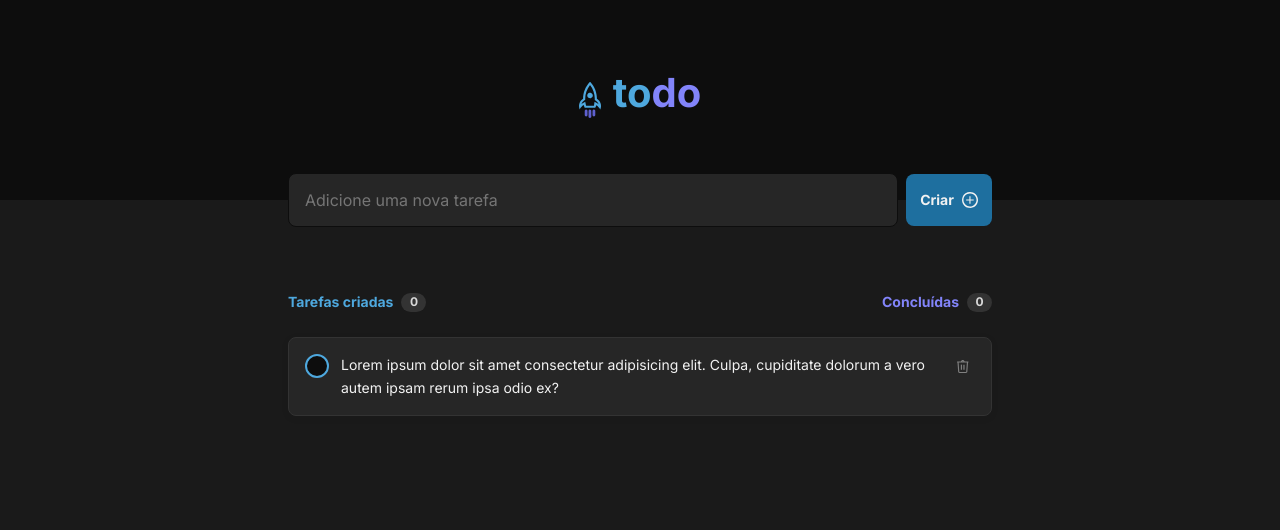
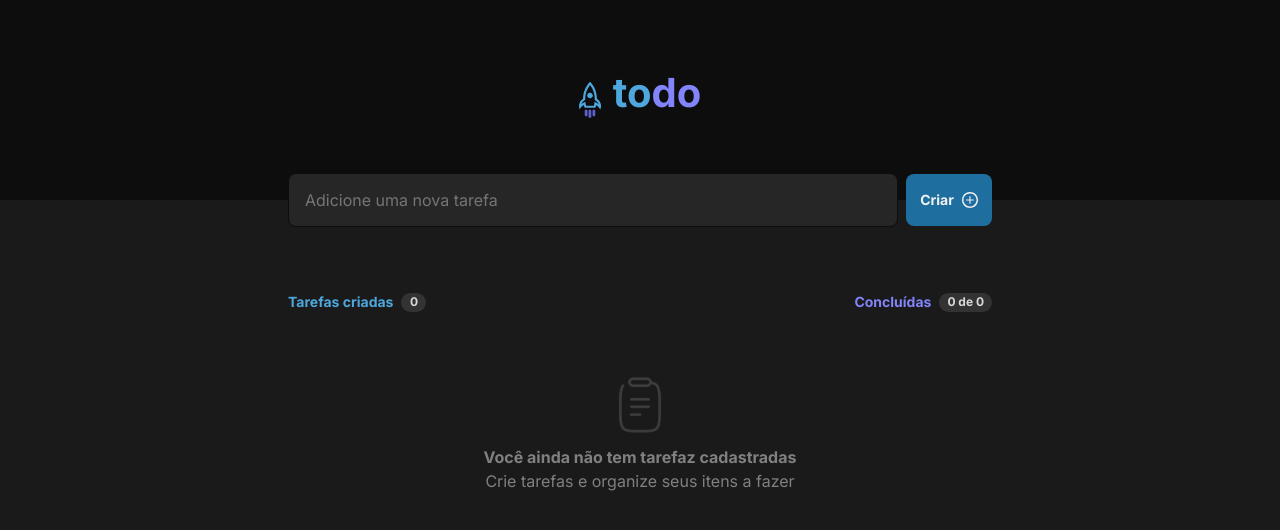
Before and after one commit to Tiago-SO/projeto-to-do-list, a React (Vite) app: page / in a window 1280 px wide. Shown: the top 530 px of the page. Built offline with nearby package versions, Linux system fonts and the light colour scheme.

Commit message:
Finalizing project

```diff
--- a/src/App.tsx
+++ b/src/App.tsx
@@ -2,15 +2,58 @@ import { Header } from './components/Header';
 import { Record } from './components/Record';
 import './global.css';
 import styles from './App.module.css';
+import { useState } from 'react';
+
+export interface ITask {
+  id: string;
+  title: string;
+  isCompleted: boolean;
+}
 
 function App() {
+  const [tasks, setTasks] = useState<ITask[]>([]);
+
+  function addTask(taskTitle: string) {
+      setTasks([
+        ...tasks,
+        {
+          id: crypto.randomUUID(),
+          title: taskTitle,
+          isCompleted: false
+      }
+    ]);
+  }
+
+  function deleteTaskById(taskId: string) {
+    const newTasks = tasks.filter(task => task.id!== taskId);
+    setTasks(newTasks);
+  }
+
+  function toggleTaskCompletedById(taskId: string) {
+    const newTasks = tasks.map(task => {
+      if (task.id === taskId) {
+        return{
+          ...task,
+            isCompleted: !task.isCompleted,
+       }
+      }
+      return task;
+    });
+    setTasks(newTasks);
+  }
+
   return (
     <div>
       <Header />
 
       <div className={styles.wrapper}>
       <main>
-        <Record />
+        <Record
+          tasks={tasks}
+          onAddTask={addTask}
+          onDelete={deleteTaskById}
+          onComplete={toggleTaskCompletedById}
+        />
       </main>
 
       </div>
--- a/src/components/Record.module.css
+++ b/src/components/Record.module.css
@@ -63,8 +63,9 @@
 }
 
 .counter {
-  width: 1.5625rem;
+  min-width: 1.5625rem;
   height: 1.1875rem;
+  padding: 0 0.5rem;
   font-size: 0.75rem;
   font-weight: 700;
   color: var(--gray-200);
@@ -74,3 +75,23 @@
   align-items: center;
   border-radius: 62.4375rem;
 }
+
+.empty {
+  margin-top: 4rem;
+  display: flex;
+  justify-content: center;
+  align-items: center;
+  flex-direction: column;
+  gap: 1rem;
+  color: var(--gray-300);
+  text-align: center;
+}
+
+.empty p {
+  font-weight: 700;
+  line-height: 1rem;
+}
+
+.empty span {
+  line-height: 0;
+}
--- a/src/components/Record.tsx
+++ b/src/components/Record.tsx
@@ -1,40 +1,80 @@
 import styles from './Record.module.css';
 import plusButton from '../assets/plus-button.svg';
+import clipBoard from '../assets/clipboard.svg';
 import { Tasks } from './Tasks';
+import { ITask } from '../App';
+import { ChangeEvent, FormEvent, useState } from 'react';
 
-const tasks = [
-  {
-    id: 1,
-    content: [
-      {
-        type: 'paragraph',
-        content: 'Lorem ipsum dolor sit amet consectetur adipisicing elit. Culpa, cupiditate dolorum a vero autem ipsam rerum ipsa odio ex?'
-      }
-    ]
+
+interface Props{
+  tasks: ITask[],
+  onAddTask: (taskTitle: string) => void;
+  onDelete: (taskId: string) => void;
+  onComplete: (taskId: string) => void;
+}
+
+
+export function Record({tasks,onAddTask, onDelete, onComplete}: Props) {
+  const [title, setTitle] = useState("");
+
+  const tasksCreated = tasks.length;
+  const tasksCompleted = tasks.filter((task) => task.isCompleted).length;
+
+  function handleSubmit (event: FormEvent) {
+    event.preventDefault();
+
+    onAddTask(title);
+    setTitle("");
   }
-];
 
-export function Record() {
+  function onChangeTitle (event: ChangeEvent<HTMLInputElement>) {
+    setTitle(event.target.value);
+  }
+
   return (
     <div className={styles.record}>
-      <form action="" >
-        <input type="text" placeholder='Adicione uma nova tarefa' />
-        <button type="submit">
+      <form action="" onSubmit={handleSubmit}>
+        <input
+          type="text"
+          placeholder='Adicione uma nova tarefa'
+          onChange={onChangeTitle}
+          value={title}
+        />
+        <button>
           <span>Criar</span>
           <img src={plusButton} alt="" />
         </button>
       </form>
       <footer>
-        <div><p>Tarefas criadas</p><span className={styles.counter}>0</span></div>
-        <div><p>Concluídas</p><span className={styles.counter}>0</span></div>
+        <div>
+          <p>Tarefas criadas</p>
+          <span className={styles.counter}>{tasksCreated}</span>
+        </div>
+
+        <div>
+          <p>Concluídas</p>
+          <span className={styles.counter}>
+            {tasksCompleted} de {tasksCreated}
+          </span>
+        </div>
+
       </footer>
-      {tasks.map(tasks => {
-        return (
-          <Tasks
-            content={tasks.content}
+      {tasks.map((task) => (
+        <Tasks
+          key={task.id}
+          task={task}
+          onDelete={onDelete}
+          onComplete={onComplete}
           />
-        )
-      })}
+      ))}
+
+      {tasks.length <= 0 && (
+        <div className={styles.empty}>
+          <img src={clipBoard} alt="" />
+          <p>Você ainda não tem tarefaz cadastradas</p>
+          <span>Crie tarefas e organize seus itens a fazer</span>
+        </div>
+      )}
     </div>
   )
 }
--- a/src/components/Tasks.module.css
+++ b/src/components/Tasks.module.css
@@ -51,6 +51,11 @@
   border: none;
 }
 
+p.textCompleted {
+  color: var(--gray-300);
+  text-decoration: line-through;
+}
+
 .trash {
  width: 1.5rem;
  height: 1.5rem;
--- a/src/components/Tasks.tsx
+++ b/src/components/Tasks.tsx
@@ -1,23 +1,25 @@
+import { ITask } from '../App';
 import styles from './Tasks.module.css';
 
+interface Props{
+  task: ITask;
+  onDelete: (taskId: string) => void;
+  onComplete: (taskId: string) => void;
+}
 
+export function Tasks({ task,onDelete,onComplete }: Props) {
 
-export function Tasks({content}) {
-  console.log(content)
   return(
     <div className={styles.task}>
 
       <div>
-      <input type="checkbox" />
-        {content.map(line =>{
-          if (line.type === 'paragraph') {
-            return <p>{line.content}</p>;
-          } else if (line.type !== 'paragraph') {
-            return <p>{line.content}</p>;
-          };
-        })}
+      <input type="checkbox" onClick={() => onComplete(task.id)} />
+      <p className={task.isCompleted ? styles.textCompleted : ""}>{task.title}</p>
+
       </div>
-      <button className={styles.trash} title="Apagar tarefa" type="submit"></button>
+
+
+      <button className={styles.trash} onClick={() => onDelete(task.id)}></button>
     </div>
   )
 }
```
Also changed, not shown: src/assets/clipboard.svg (added), 1 other file (tests, documents, lock files or other folders).
